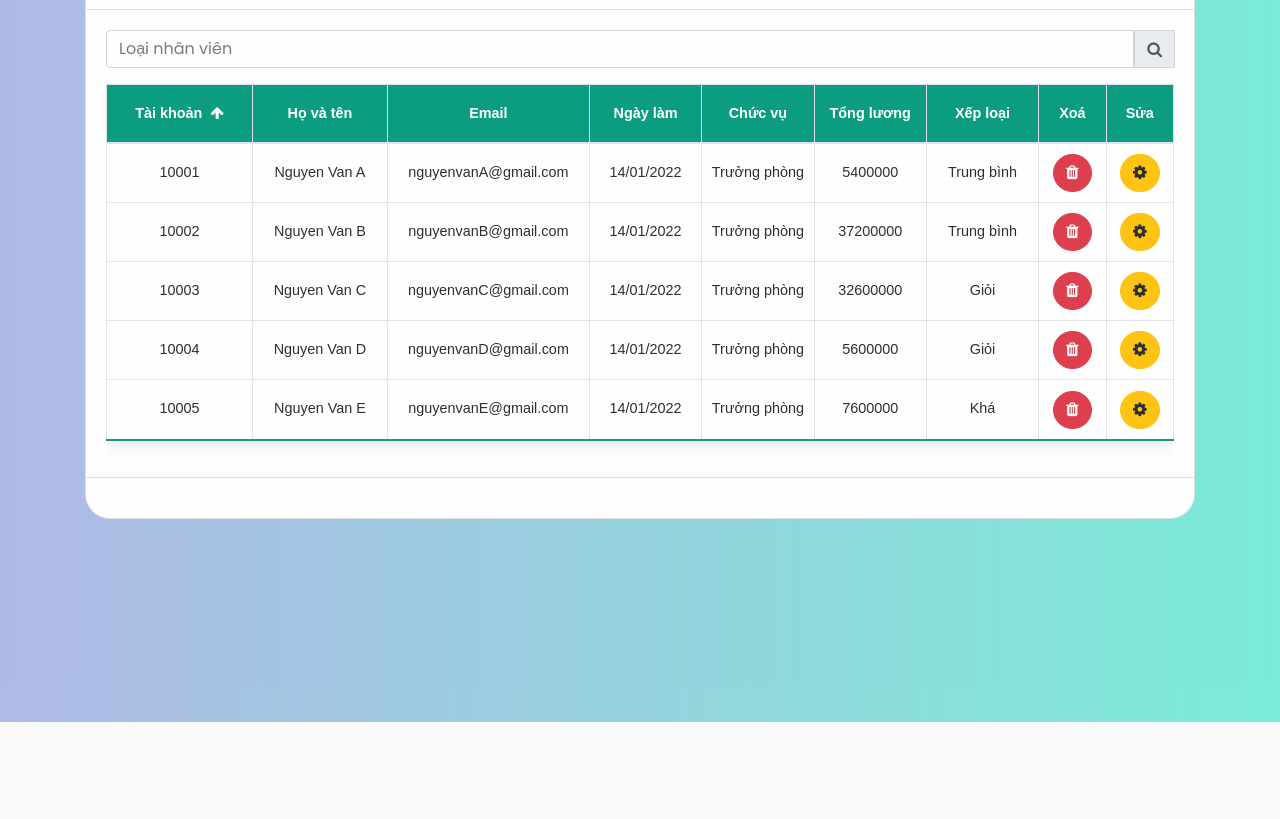
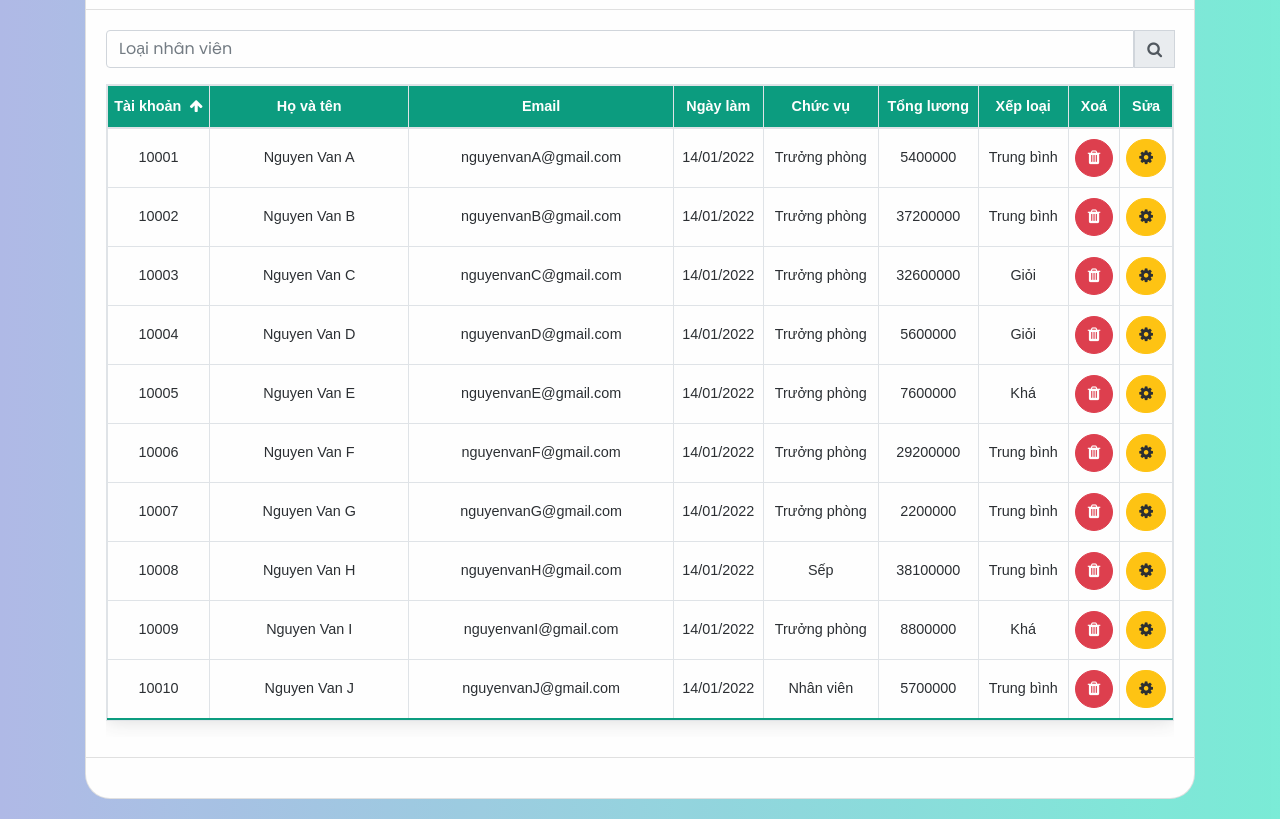
Before and after one commit to nvthanh-fedev/exercise_cybersoft_js_b9_10, a plain HTML site: page index.html in a window 1280 px wide. Shown: the part 78-897 px from the top of the page. Before the commit the page ends 800 px from the top, so only its background shows below. Drawn offline with nearby package versions, Linux system fonts and the light colour scheme; a web font is replaced by a local one.

Commit message:
responsive table and modal

```diff
--- a/assets/css/main.css
+++ b/assets/css/main.css
@@ -49,7 +49,7 @@
 .styled-table th,
 .styled-table td {
   padding: 10px 6px;
-  line-height: 37px;
+  vertical-align: inherit;
 }
 
 .styled-table tbody tr {
@@ -65,42 +65,73 @@
   color: #009879;
 }
 
+.table thead th {
+  vertical-align: inherit;
+}
+
+td,
+th {
+  white-space: nowrap;
+}
+
 table {
   table-layout: fixed;
+  overflow-x: auto;
 }
 
 thead th:nth-child(1) {
-  width: 13%;
+  width: 102px !important;
 }
 
 thead th:nth-child(2) {
-  width: 12%;
+  width: 200px !important;
 }
 
 thead th:nth-child(3) {
-  width: 18%;
+  width: 265px !important;
 }
 
 thead th:nth-child(4) {
-  width: 10%;
+  width: 90px !important;
 }
 
 thead th:nth-child(5) {
-  width: 10%;
+  width: 115px !important;
 }
 
 thead th:nth-child(6) {
-  width: 10%;
+  width: 100px !important;
 }
 
 thead th:nth-child(7) {
-  width: 10%;
+  width: 90px !important;
 }
 
 thead th:nth-child(8) {
-  width: 6%;
+  width: 10px !important;
 }
 
 thead th:nth-child(9) {
-  width: 6%;
+  width: 10px !important;
 }
+
+@media (min-width: 768px) {
+  table {
+    overflow-x: hidden;
+  }
+}
+
+table {
+  width: 100%;
+  max-width: 100%;
+  overflow-x: auto;
+  display: block;
+}
+
+/*Thêm content và style của các header khác (nếu có)*/
+
+@media (min-width: 768px) {
+  table {
+    overflow-x: hidden;
+  }
+}
--- a/assets/css/modal.css
+++ b/assets/css/modal.css
@@ -179,3 +179,19 @@ button:hover {
   max-width: 700px;
   margin: 100px auto;
 }
+
+/* hiển thị modal trên các thiết bị có kích thước lớn hơn hoặc bằng 768px */
+@media (min-width: 768px) {
+  .modal-dialog {
+    max-width: 750px; /* điều chỉnh kích thước modal */
+    margin: 30px auto; /* canh giữa modal */
+  }
+}
+
+/* hiển thị modal trên các thiết bị có kích thước nhỏ hơn 768px */
+@media (max-width: 767px) {
+  .modal-dialog {
+    max-width: 90%; /* điều chỉnh kích thước modal */
+    margin: 10% auto; /* canh giữa modal */
+  }
+}
--- a/controllers/index.js
+++ b/controllers/index.js
@@ -1,5 +1,5 @@
 var mangNhanVien = [];
-for (var i = 1; i <= 5; i++) {
+for (var i = 1; i <= 10; i++) {
   var nhanVien = new NhanVien();
   nhanVien.tknv = 10000 + i;
   nhanVien.name = "Nguyen Van " + String.fromCharCode(64 + i);
@@ -99,6 +99,7 @@ function onlyRenderTable(arrNhanVien) {
     var nv = arrNhanVien[i];
 
     htmlString += `
+    <tbody>
         <tr>
             <td>${nv.tknv}</td>
             <td>${nv.name}</td>
@@ -116,6 +117,7 @@ function onlyRenderTable(arrNhanVien) {
                 </button>
             </td>
         </tr>
+      </tbody>
         `;
   }
 
--- /dev/null
+++ b/test.html
@@ -0,0 +1,45 @@
+<!DOCTYPE html>
+<html lang="en">
+
+<head>
+    <meta charset="UTF-8">
+    <title>Bootstrap Responsive Modal Example</title>
+    <!-- Add the Bootstrap stylesheet -->
+    <link rel="stylesheet" href="https://maxcdn.bootstrapcdn.com/bootstrap/4.0.0/css/bootstrap.min.css">
+    <!-- Add the custom stylesheet -->
+    <link rel="stylesheet" href="style.css">
+</head>
+
+<body>
+    <!-- Add a button to trigger the modal -->
+    <button type="button" class="btn btn-primary" data-toggle="modal" data-target="#myModal">Open Modal</button>
+
+    <!-- Add the modal -->
+    <div class="modal fade" id="myModal" tabindex="-1" role="dialog" aria-labelledby="exampleModalLabel"
+        aria-hidden="true">
+        <div class="modal-dialog modal-dialog-centered" role="document">
+            <div class="modal-content">
+                <div class="modal-header">
+                    <h5 class="modal-title" id="exampleModalLabel">Modal Title</h5>
+                    <button type="button" class="close" data-dismiss="modal" aria-label="Close">
+                        <span aria-hidden="true">&times;</span>
+                    </button>
+                </div>
+                <div class="modal-body">
+                    <p>Modal content goes here...</p>
+                </div>
+                <div class="modal-footer">
+                    <button type="button" class="btn btn-secondary" data-dismiss="modal">Close</button>
+                    <button type="button" class="btn btn-primary">Save changes</button>
+                </div>
+            </div>
+        </div>
+    </div>
+
+    <!-- Add the Bootstrap JavaScript -->
+    <script src="https://code.jquery.com/jquery-3.2.1.slim.min.js"></script>
+    <script src="https://cdnjs.cloudflare.com/ajax/libs/popper.js/1.12.9/umd/popper.min.js"></script>
+    <script src="https://maxcdn.bootstrapcdn.com/bootstrap/4.0.0/js/bootstrap.min.js"></script>
+</body>
+
+</html>
```
Also changed, not shown: index.html (+0 -7 lines).
